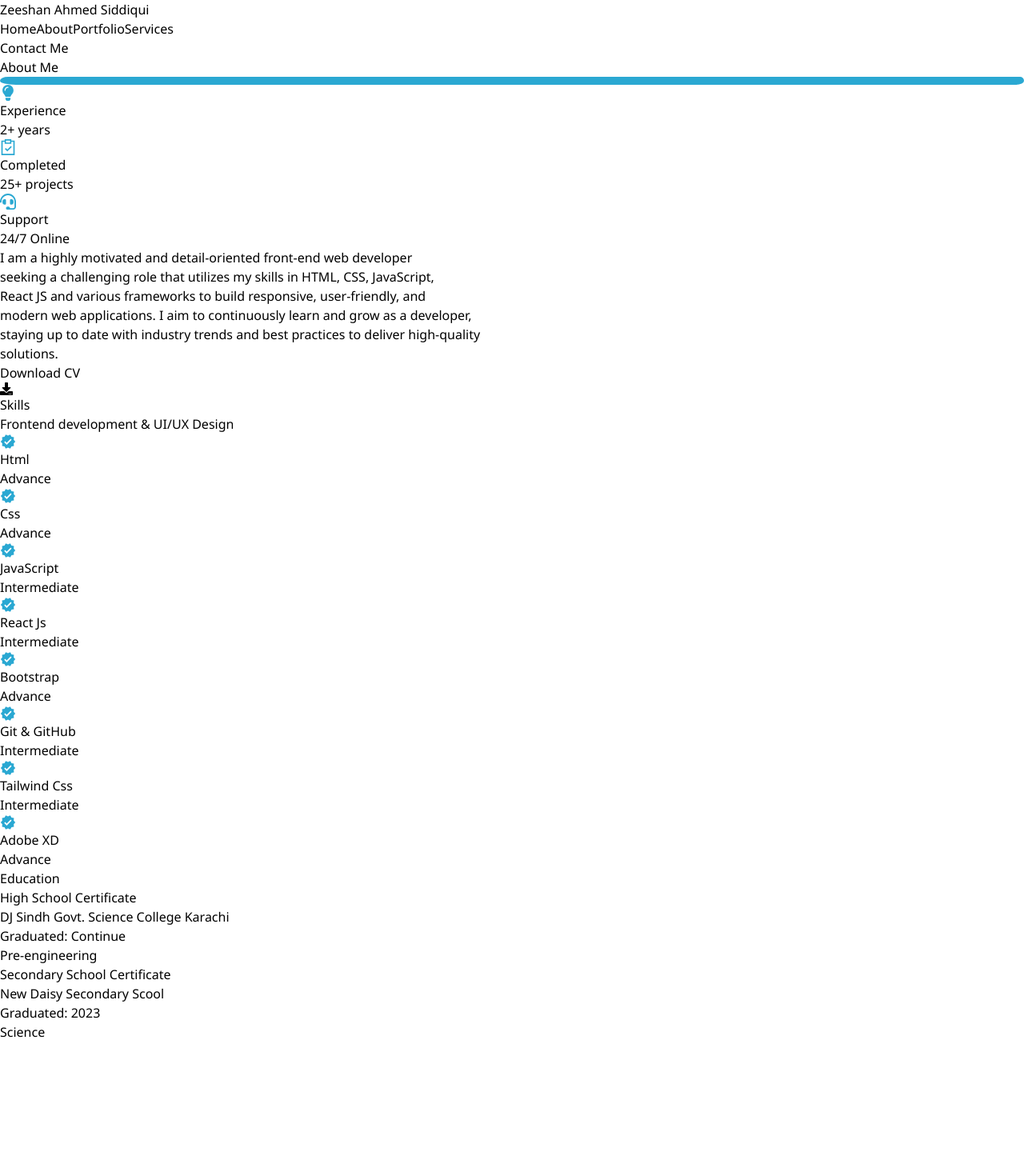
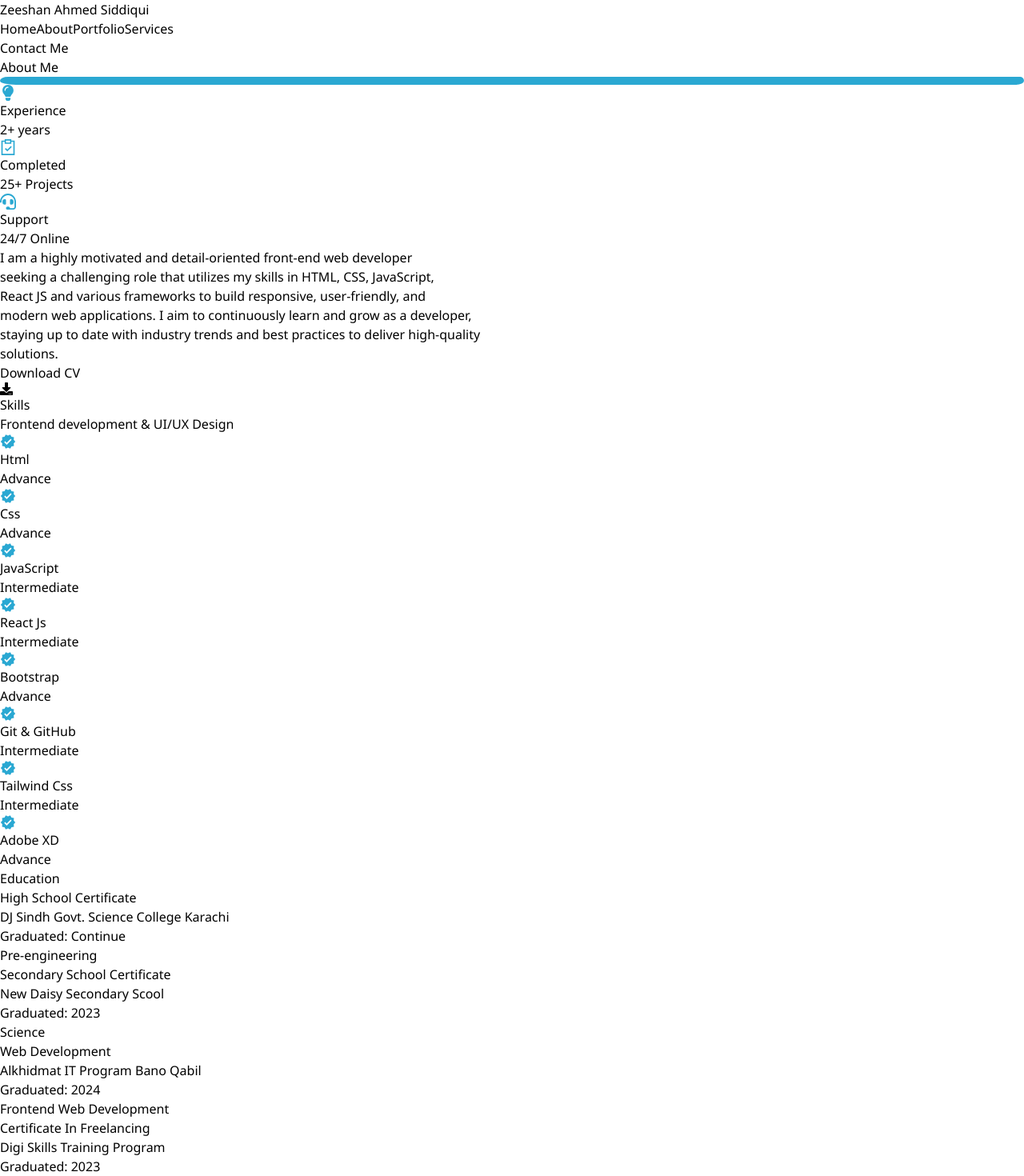
Before and after one commit to abdulwaqas17/Waqas_Portfolio, a React (Vite) app: page /about in a window 1280 px wide. Shown: the top 1470 px of the page at 80% size. Before the commit the page ends 1302 px from the top, so only its background shows below. Built offline with nearby package versions, Linux system fonts and the light colour scheme.

Commit message:
Your commit changes

```diff
--- a/src/Components/Card.jsx
+++ b/src/Components/Card.jsx
@@ -1,12 +1,39 @@
 import React from 'react'
 import '../index.css'
 
-const Card = () => {
+const Card = (props) => {
+  const {icon, title, number} = props
   return (
     <div>
-
+      <div className='flex flex-col items-center gap-1 border-2 border-sky-300 rounded-md p-2  hover:bg-gray-100'>
+        <div>{icon}</div>
+        <p>{title}</p>
+        <p className='text-gray-400'>{number}</p>
+      </div>
     </div>
   )
 }
 
 export default Card
+
+// import React from 'react'
+
+export const Card2 = (props) => {
+  const {image, title, description, link} = props
+  return (
+    <div>
+      <section id="projects" className="p-10 bg-white">
+        <img src={image} alt="My Image" />
+      <h2 className="text-3xl font-bold text-center mb-5 text-[#2aa8d2]">My Portfolio</h2>
+      <div className="grid grid-cols-1 md:grid-cols-2 lg:grid-cols-3 gap-8">
+        <div className="bg-gray-100 p-5 rounded-lg shadow-lg">
+          <h3 className="text-xl font-bold">{title}</h3>
+          <p className="mt-2 text-gray-600">{description}.</p>
+          <a href="#" className="block mt-4 text-indigo-500">{link}</a>
+          <a href=""><button></button></a>
+        </div>
+      </div>
+    </section>
+    </div>
+  )
+}
--- a/src/Components/EducationSection.jsx
+++ b/src/Components/EducationSection.jsx
@@ -14,13 +14,25 @@ const EducationSection = () => {
       graduationYear: "2023",
       details: "Science",
     },
+    {
+      degree: "Web Development",
+      institution: "Alkhidmat IT Program Bano Qabil",
+      graduationYear: "2024",
+      details: "Frontend Web Development",
+    },
+    {
+      degree: "Certificate In Freelancing",
+      institution: "Digi Skills Training Program",
+      graduationYear: "2023",
+      details: "Freelancing",
+    },
   ];
 
   return (
     <section id="education" className="bg-gray-100 py-16">
       <div className="container mx-auto px-4">
         {/* <h2 className="text-4xl font-bold text-center mb-12">Education</h2> */}
-        <div className="grid grid-cols-1 md:grid-cols-2 gap-8">
+        <div className="grid grid-cols-3 md:grid-cols-2 gap-8">
           {educationData.map((edu, index) => (
             <div key={index} className="bg-white shadow-md rounded-lg p-6">
               <h3 className="text-2xl font-semibold mb-2 text-[#2aa8d2]">{edu.degree}</h3>
--- a/src/Components/Header.jsx
+++ b/src/Components/Header.jsx
@@ -23,7 +23,7 @@ const Header = () => {
         </div>
         <div>
 
-            <Link to="/contact"><button className='px-6 py-4 bg-white text-[#2aa8d2] shadow-lg hover:bg-sky-700 transition duration-300'>Contact Me</button></Link>
+            <Link to="/contact"><button className='px-6 py-4 bg-transparent border-2 border-white text-white shadow-lg hover:bg-sky-700 transition duration-300'>Contact Me</button></Link>
 
 
         </div>
--- a/src/Screens/About.jsx
+++ b/src/Screens/About.jsx
@@ -4,6 +4,7 @@ import { FaDownload, FaHeadset, FaLightbulb } from 'react-icons/fa'
 import { GrCompliance } from 'react-icons/gr'
 import { MdVerified } from 'react-icons/md'
 import EducationSection from '../Components/EducationSection'
+import Card from '../Components/Card'
 
 const About = () => {
 
@@ -16,21 +17,9 @@ const About = () => {
           </div>
           <div className='flex flex-col gap-8 '>
             <div className='flex flex-row gap-4 '>
-              <div className='flex flex-col items-center gap-1 border-2 border-sky-300 rounded-md p-2  hover:bg-gray-100'>
-                <div><FaLightbulb size={20} color='#2aa8d2' /></div>
-                <p>Experience</p>
-                <p className='text-gray-400'>2+ years</p>
-              </div>
-              <div className='flex flex-col items-center gap-1 border-2 border-sky-300 rounded-md p-2 w-[120px] hover:bg-gray-100'>
-                <div><GrCompliance size={20} color='#2aa8d2' /></div>
-                <p>Completed</p>
-                <p className='text-gray-400'>25+ projects</p>
-              </div>
-              <div className='flex flex-col items-center gap-1 border-sky-300 border-2 rounded-md w-[120px] p-2 hover:bg-gray-100'>
-                <div><FaHeadset size={20} color='#2aa8d2' /></div>
-                <p>Support</p>
-                <p className='text-gray-400'>24/7 Online</p>
-              </div>
+              <Card icon={<FaLightbulb size={20} color='#2aa8d2' />} title={'Experience'} number={'2+ years'}/>
+              <Card icon={<GrCompliance size={20} color='#2aa8d2' />} title={'Completed'} number={'25+ Projects'}/>
+              <Card icon={<FaHeadset size={20} color='#2aa8d2' />} title={'Support'} number={'24/7 Online'}/>
             </div>
             <div><p className='text-sm text-gray-600 leading-relaxed '>I am a highly motivated and detail-oriented front-end web developer <br /> seeking a challenging role that utilizes my skills in HTML, CSS, JavaScript,  <br />React JS and various frameworks to build  responsive, user-friendly, and  <br />modern web applications. I aim to continuously learn and grow as a  developer,  <br />staying up to date with industry trends and best practices to deliver high-quality <br /> solutions.</p>
             </div>
--- a/src/Screens/Portfolio.jsx
+++ b/src/Screens/Portfolio.jsx
@@ -1,20 +1,11 @@
 import React from 'react'
 import '../index.css'
+import { Card2 } from '../Components/Card'
 
 const Portfolio = () => {
   return (
     <div>
-      <section id="projects" className="p-10 bg-white">
-      <h2 className="text-3xl font-bold text-center mb-5">My Projects</h2>
-      <div className="grid grid-cols-1 md:grid-cols-2 lg:grid-cols-3 gap-8">
-        <div className="bg-gray-100 p-5 rounded-lg shadow-lg">
-          <h3 className="text-xl font-bold">Project Title</h3>
-          <p className="mt-2 text-gray-600">A short description of the project.</p>
-          <a href="#" className="block mt-4 text-indigo-500">View Project</a>
-        </div>
-        {/* Add more project cards similarly */}
-      </div>
-    </section>
+      <Card2/>
     </div>
   )
 }
```
